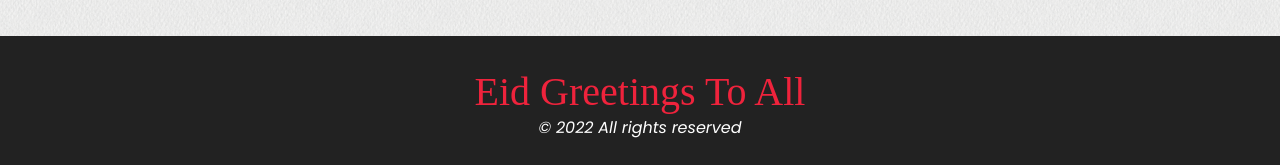
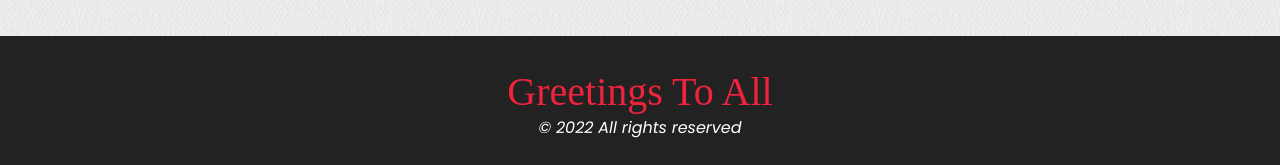
Before and after one commit to bishwajit1965/Eid-jakat, a plain HTML site: page index.html in a window 1280 px wide. Shown: the part 3571-3736 px from the top of the page. Drawn offline with Linux system fonts and the light colour scheme.

Commit message:
Committed

```diff
--- a/index.html
+++ b/index.html
@@ -248,7 +248,7 @@
     <footer class="footer">
       <div class="flex-container">
         <div class="text-box">
-          <h2>eid greetings to all</h2>
+          <h2>greetings to all</h2>
           <p>&copy; 2022 All rights reserved</p>
         </div>
       </div>
```
